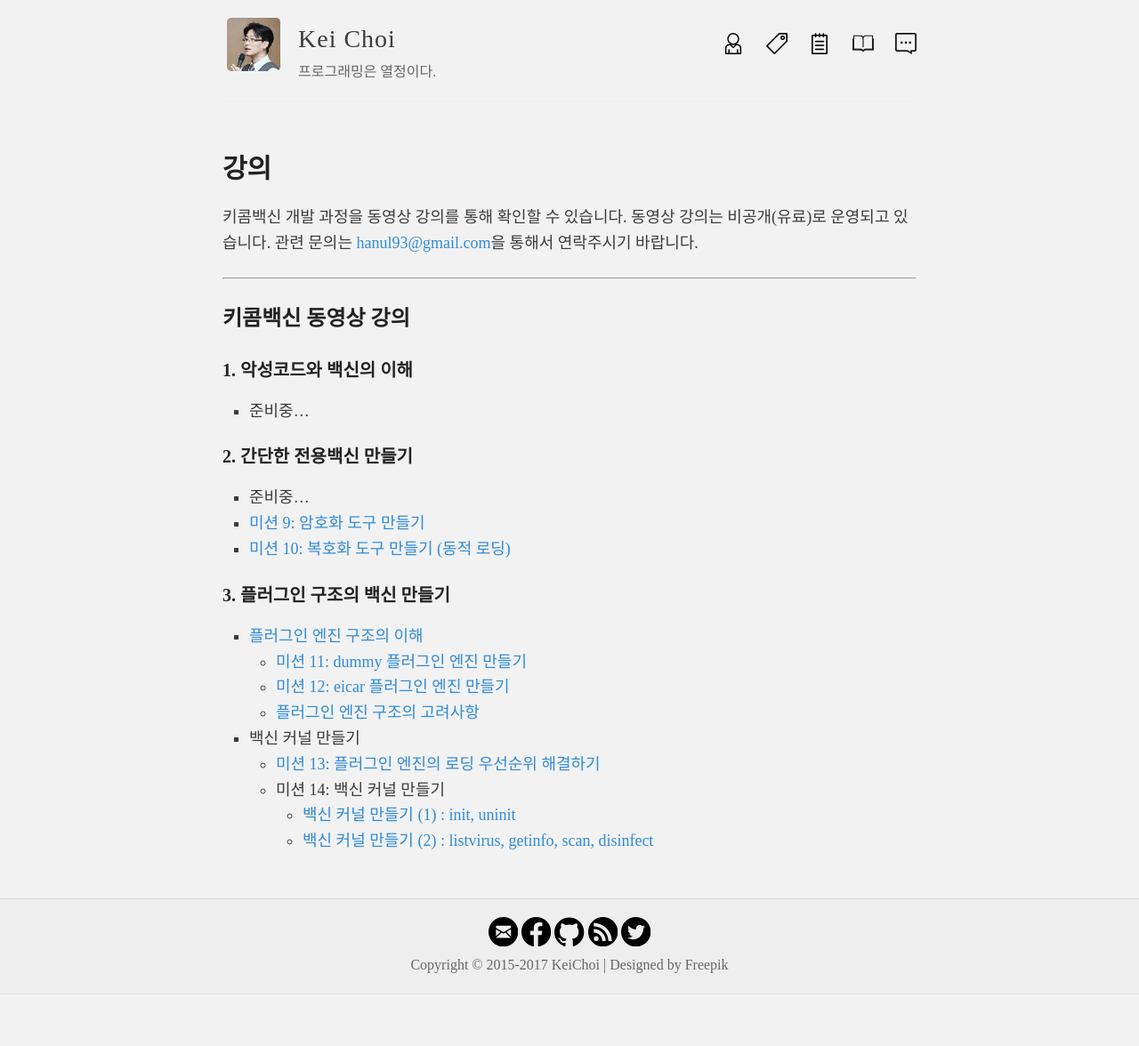
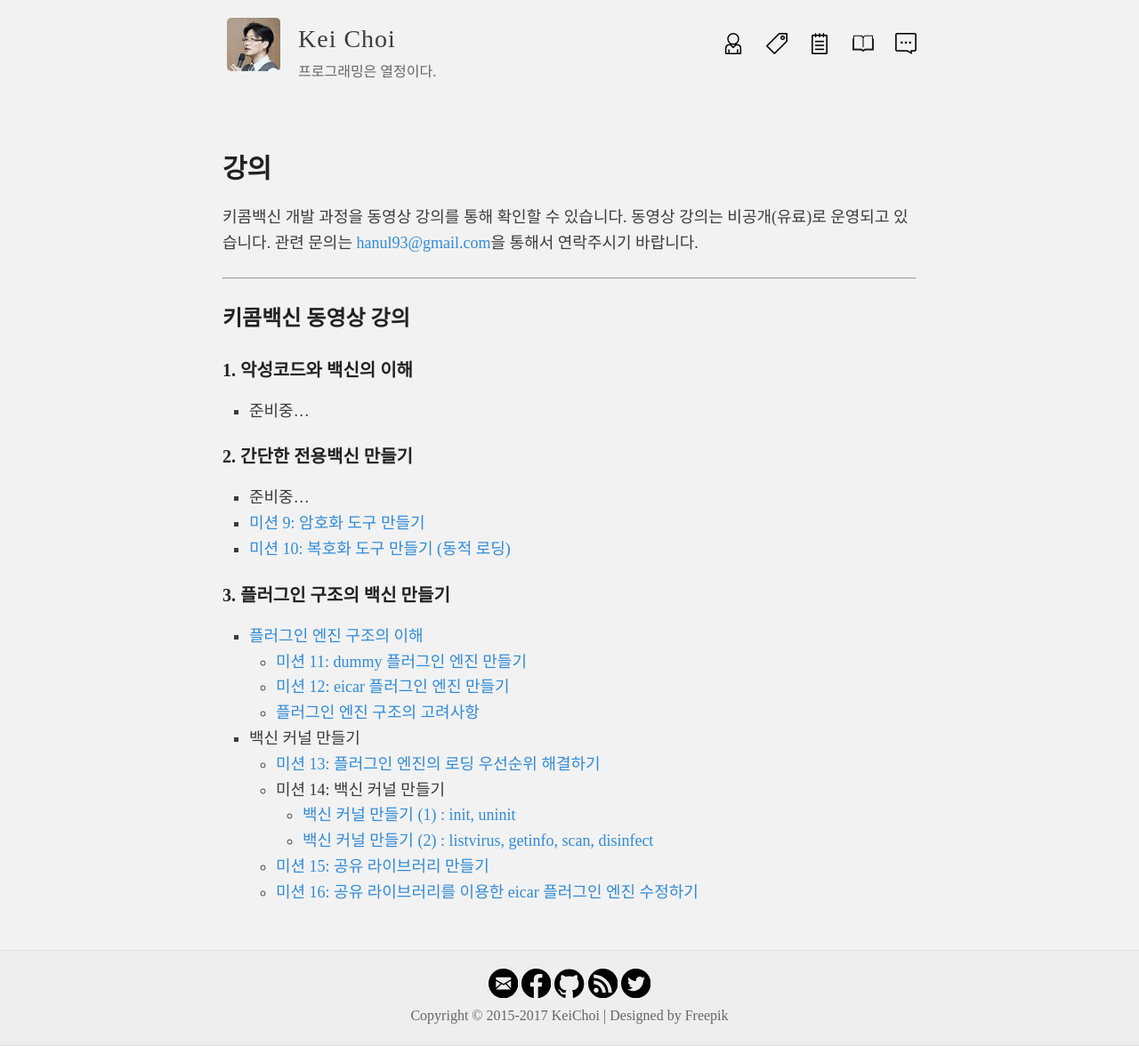
Before and after one commit to hanul93/hanul93.github.com, a Jekyll site: the page built from learn.md, in a window 1280 px wide. Shown: the whole page at 89% size. Built offline with Jekyll 4.4.1, drawn with Linux system fonts in a browser that asks for light colours; nearby versions of some CDN libraries; before the commit the page ends 1118 px from its top, so only the background shows below that.

Commit message:
공유 라이브러리 강의 추가

```diff
--- a/learn.md
+++ b/learn.md
@@ -34,3 +34,5 @@ permalink: /learn/
     * 미션 14: 백신 커널 만들기
         * [백신 커널 만들기 (1) : init, uninit](https://youtu.be/O0Iq_xa6Htc)
         * [백신 커널 만들기 (2) : listvirus, getinfo, scan, disinfect](https://youtu.be/FYKJY4QLYe4)
+    * [미션 15: 공유 라이브러리 만들기](https://youtu.be/cujZ9nOD52M)
+    * [미션 16: 공유 라이브러리를 이용한 eicar 플러그인 엔진 수정하기](https://youtu.be/FdUIrcUTIh4)
```
